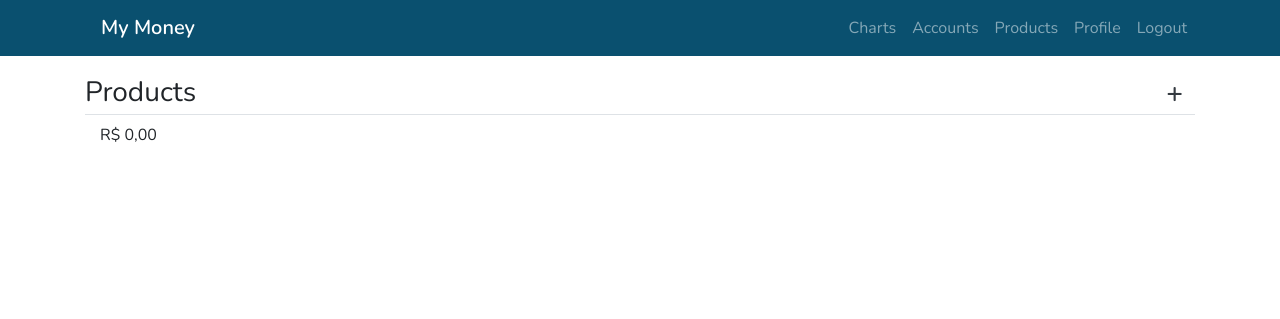
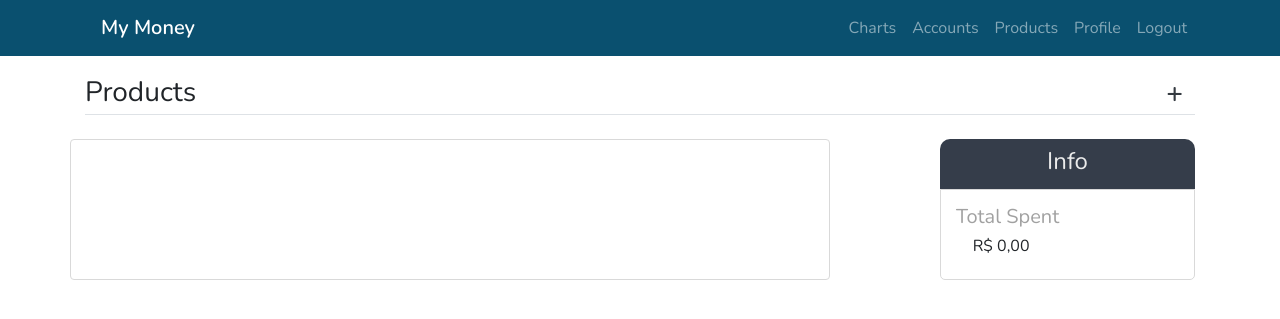
Before and after one commit to joaobartolot/mymoney_django, a Django app: page /products in a window 1280 px wide. Shown: the top 319 px of the page. Run offline with Django 3.2, Linux system fonts and the light colour scheme; the visitor is signed in with stand-in values (Sample User, id 1); data that the repository does not hold is empty; some libraries are stand-ins or nearby versions.

Commit message:
Some ajustments and a issue in view fixed

```diff
--- a/dashboard/templates/dashboard/product_list.html
+++ b/dashboard/templates/dashboard/product_list.html
@@ -10,10 +10,50 @@
     </a>
 </h3>
 
-<div class="col-md-3">
-    {{ total }}
+<div class='row justify-content-between mt-4'>
+	<div class='col-md-8 product-list-group'>
+	{% for product in products %}
+		<div class='product-list-item'>
+			<div>
+				<h5 class='info-label'>Name</h5>
+				<h6 class='ml-5'>
+					{{ product.name }}
+				</h6>
+			</div>
+
+			<div class='product-list-item-center'>
+				<h5 class='info-label'>Price</h5>
+				<h6 class='ml-5'>
+					R$ {{ product.price|slice:':-2' }},{{ product.price|slice:'-2:' }}
+				</h6>
+			</div>
+
+			<div>
+				<h5 class='info-label'>Account</h5>
+				<h6 class='ml-5'>
+					{{ product.account.account_type }}
+				</h6>
+			</div>
+		</div>
+	{% endfor %}
+	</div>
+
+	<div class="col-md-3 info-container">
+		<div class='info-header'>
+			<h4>
+					Info
+			</h4>
+		</div>
+		<div class='info-body'>
+			<div class='info-element'>
+				<h5 class='info-label'>Total Spent</h5>
+				<h6 class='info-component'>
+					{{ total }}
+				</h6>
+			</div>
+		</div>
+	</div>
+
 </div>
-{% for product in products %}
-{% endfor %}
 
 {% endblock content %}
--- a/dashboard/views.py
+++ b/dashboard/views.py
@@ -35,11 +35,11 @@ class CustomMixin(object):
         if len(values) != 0:
             total = 0
             for value in values:
-                total += value[field]
+                total += int(value[field])
 
             total = str(total)
 
-            return f'R$ {total[-2:]},{total[-2]}'
+            return f'R$ {total[:-2]},{total[-2:]}'
         else:
             return f'R$ 0,00'
 
--- a/static/css/main.css
+++ b/static/css/main.css
@@ -29,8 +29,64 @@ div #leftArrow {
   background: transparent;
 }
 
+@media (max-width: 767px) {
+	.info-container {
+		margin-top: 15px;
+	}
+}
+
+.info-header {
+	display: flex;
+	justify-content: center;
+	align-items: center;
+	background: #353d4a;
+	border-top-right-radius: 10px;
+	border-top-left-radius: 10px;
+  color: #ebebeb;
+	padding-top: 3%;
+	padding-bottom: 2%;
+	margin-bottom: 0;
+}
+
+.info-header h4 {
+	width: auto;
+}
+
+.info-body {
+	border: 1px solid #d9d9d9;
+	padding-top: 15px;
+	padding-bottom: 15px;
+	border-bottom-right-radius: 5px;
+	border-bottom-left-radius: 5px;
+}
+
+.info-element {
+	margin-left: 15px;
+}
+
 .info-label {
   color: #A1A1A1;
+}
+
+.info-component {
+	margin-left: 7%;
+}
+
+.product-list-group {
+	display: flex;
+	flex-flow: column;
+	justify-content: space-between;
+	border: 1px solid #d9d9d9;
+	border-radius: 4px;
+}
+
+.product-list-item {
+	display: flex;
+	justify-content: space-around;
+	padding-bottom: 3px;
+	border-bottom: 1px solid #d9d9d9;
+	padding-top: 10px;
+	padding-bottom: 10px;
 }
 
 .sign {
```
Also changed, not shown: static/js/main_home.js (line endings or trailing spaces).
